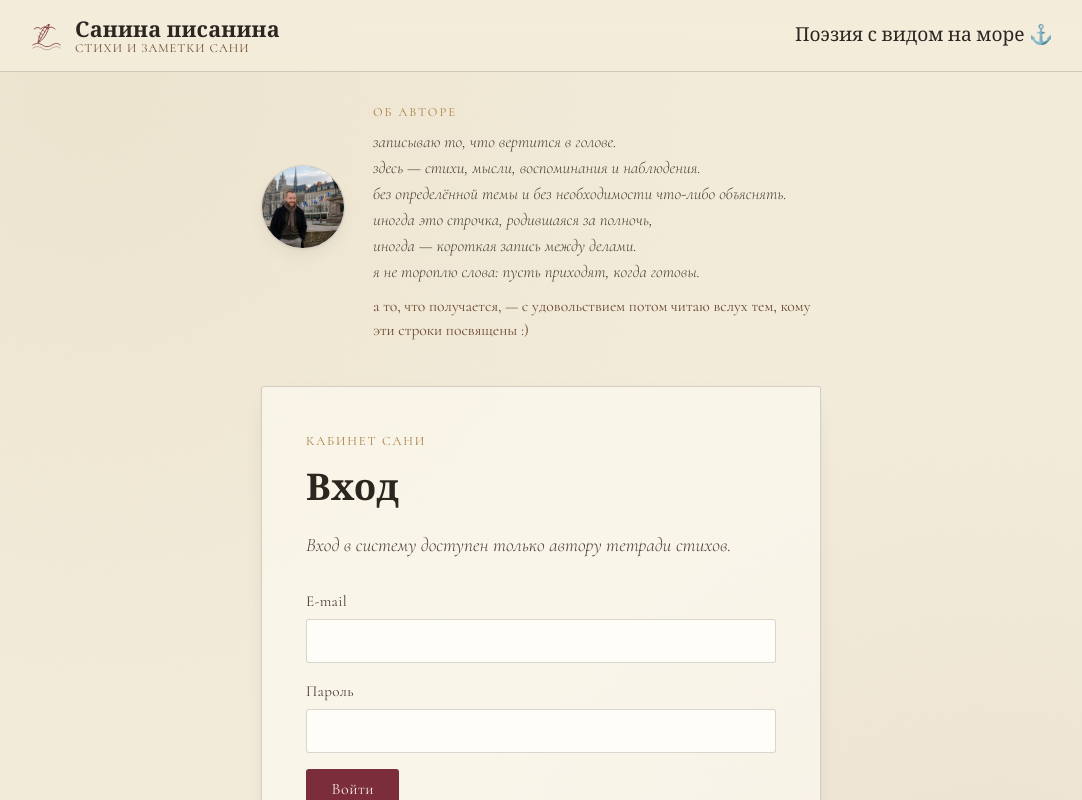
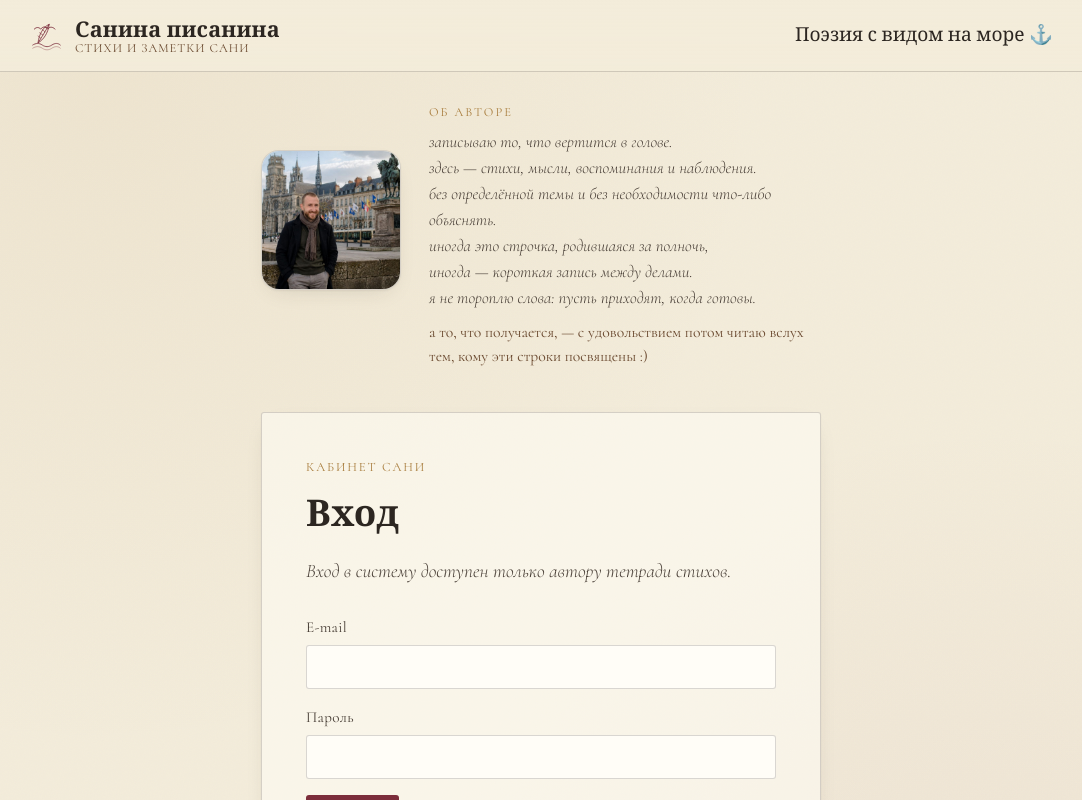
Before and after one commit to sunmeat/poetry-blog, a React (Vite) app: page /admin in a window 1280 px wide. Shown: the top 800 px of the page, without its empty margins (99-1181 px from the left). Built offline with nearby package versions, Linux system fonts and the light colour scheme; no server answers; a web font is replaced by a local one.

Commit message:
Adjust avatar size and style in Admin.module.css
Updated avatar dimensions and styling in Admin.module.css.

```diff
--- a/src/pages/Admin/Admin.module.css
+++ b/src/pages/Admin/Admin.module.css
@@ -2,7 +2,6 @@
   padding-top: var(--space-4);
   padding-bottom: var(--space-5);
 }
-
 .eyebrow {
   font-family: var(--font-caption);
   font-size: 0.8rem;
@@ -11,19 +10,16 @@
   color: var(--color-bronze);
   margin-bottom: 0.25rem;
 }
-
 .title {
   font-size: var(--fs-title);
   margin-bottom: var(--space-2);
 }
-
 .hint {
   font-family: var(--font-caption);
   font-style: italic;
   color: var(--color-ink-soft);
   margin-bottom: var(--space-3);
 }
-
 .back {
   display: inline-block;
   margin-bottom: var(--space-3);
@@ -31,7 +27,6 @@
   font-size: 0.95rem;
   color: var(--color-sepia);
 }
-
 .card {
   max-width: 560px;
   margin: 0 auto;
@@ -41,14 +36,12 @@
   padding: var(--space-4);
   box-shadow: var(--shadow-card);
 }
-
 .form {
   display: flex;
   flex-direction: column;
   gap: var(--space-2);
   margin-top: var(--space-3);
 }
-
 .label {
   display: flex;
   flex-direction: column;
@@ -58,7 +51,6 @@
   letter-spacing: 0.02em;
   color: var(--color-ink-soft);
 }
-
 .input, .textarea {
   border: 1px solid var(--color-hairline);
   background: #fffdf7;
@@ -69,29 +61,24 @@
   font-family: var(--font-body);
   resize: vertical;
 }
-
 .input:focus, .textarea:focus { border-color: var(--color-bronze); }
-
 .poemTextarea {
   font-family: var(--font-body);
   font-size: 1.1rem;
   line-height: 1.6;
   white-space: pre-wrap;
 }
-
 .smallHint {
   font-family: var(--font-caption);
   font-size: 0.8rem;
   color: var(--color-sepia);
   opacity: 0.85;
 }
-
 .error {
   color: var(--color-wine);
   font-family: var(--font-caption);
   font-size: 0.95rem;
 }
-
 .submit, .primaryBtn {
   align-self: flex-start;
   background: var(--color-wine);
@@ -106,10 +93,8 @@
   display: inline-block;
   transition: background var(--transition);
 }
-
 .submit:hover, .primaryBtn:hover { background: var(--color-wine-deep); text-decoration: none; }
 .submit:disabled { opacity: 0.6; cursor: default; }
-
 .ghostBtn {
   align-self: flex-start;
   background: transparent;
@@ -123,19 +108,16 @@
   display: inline-block;
   transition: all var(--transition);
 }
-
 .ghostBtn:hover {
   border-color: var(--color-sepia);
   color: var(--color-ink);
   text-decoration: none;
 }
-
 .formActions {
   display: flex;
   gap: var(--space-2);
   margin-top: var(--space-2);
 }
-
 .dashboardHead {
   display: flex;
   justify-content: space-between;
@@ -146,13 +128,11 @@
   border-bottom: 1px solid var(--color-hairline);
   padding-bottom: var(--space-3);
 }
-
 .headActions {
   display: flex;
   gap: var(--space-2);
   flex-wrap: wrap;
 }
-
 .list {
   list-style: none;
   margin: 0;
@@ -161,7 +141,6 @@
   flex-direction: column;
   gap: 0.6rem;
 }
-
 .row {
   display: flex;
   justify-content: space-between;
@@ -173,38 +152,32 @@
   border-radius: var(--radius);
   padding: 0.85rem 1.1rem;
 }
-
 .rowMain {
   display: flex;
   flex-direction: column;
   gap: 0.15rem;
 }
-
 .rowTitle {
   font-family: var(--font-display);
   font-size: 1.1rem;
   color: var(--color-ink);
 }
-
 .rowDate {
   font-family: var(--font-caption);
   font-size: 0.85rem;
   color: var(--color-sepia);
 }
-
 .rowActions {
   display: flex;
   gap: 0.9rem;
   align-items: center;
   flex-wrap: wrap;
 }
-
 .linkBtn {
   font-family: var(--font-caption);
   font-size: 0.92rem;
   color: var(--color-wine);
 }
-
 .deleteBtn {
   background: none;
   border: none;
@@ -213,10 +186,8 @@
   color: #a13d3d;
   padding: 0;
 }
-
 .deleteBtn:hover { text-decoration: underline; }
 .deleteBtn:disabled { opacity: 0.6; cursor: default; }
-
 .about {
   max-width: 560px;
   margin: 0 auto var(--space-4);
@@ -224,12 +195,11 @@
   align-items: center;
   gap: var(--space-3);
 }
-
 .avatar {
   flex-shrink: 0;
-  width: 84px;
-  height: 84px;
-  border-radius: 50%;
+  width: 140px;
+  height: 140px;
+  border-radius: 18px;
   border: 1px solid var(--color-hairline);
   background: rgba(255, 253, 246, 0.65);
   display: flex;
@@ -238,19 +208,17 @@
   box-shadow: var(--shadow-card);
   overflow: hidden;
 }
-
 .avatarImg {
   width: 100%;
   height: 100%;
   object-fit: cover;
+  object-position: center top;
 }
-
 .avatarMark {
   width: 36px;
   height: 36px;
   color: var(--color-wine);
 }
-
 .aboutEyebrow {
   font-family: var(--font-caption);
   font-size: 0.78rem;
@@ -259,7 +227,6 @@
   color: var(--color-bronze);
   margin: 0 0 0.4rem;
 }
-
 .aboutQuote {
   font-family: var(--font-caption);
   font-style: italic;
@@ -268,7 +235,6 @@
   color: var(--color-ink-soft);
   margin: 0 0 0.6rem;
 }
-
 .aboutNote {
   font-family: var(--font-caption);
   font-size: 0.98rem;
@@ -276,7 +242,6 @@
   color: var(--color-sepia);
   margin: 0;
 }
-
 @media (max-width: 560px) {
   .card { padding: var(--space-3); }
   .row { flex-direction: column; align-items: flex-start; }
@@ -286,11 +251,9 @@
     gap: var(--space-2);
   }
 }
-
 .commentsCard {
   margin-top: var(--space-4);
 }
-
 .commentList {
   list-style: none;
   margin: var(--space-2) 0 0;
@@ -301,14 +264,12 @@
   max-height: 480px;
   overflow-y: auto;
 }
-
 .commentItem {
   border: 1px solid var(--color-hairline);
   border-radius: var(--radius);
   padding: 0.75rem 1rem;
   background: #fffdf7;
 }
-
 .commentHead {
   display: flex;
   justify-content: space-between;
@@ -316,14 +277,12 @@
   margin-bottom: 0.25rem;
   flex-wrap: wrap;
 }
-
 .commentAuthor {
   font-family: var(--font-caption);
   font-weight: 600;
   font-size: 0.92rem;
   color: var(--color-wine-deep);
 }
-
 .commentTime {
   font-family: var(--font-caption);
   font-size: 0.78rem;
@@ -331,7 +290,6 @@
   opacity: 0.75;
   white-space: nowrap;
 }
-
 .commentText {
   margin: 0 0 0.5rem;
   font-size: 1.02rem;
```
